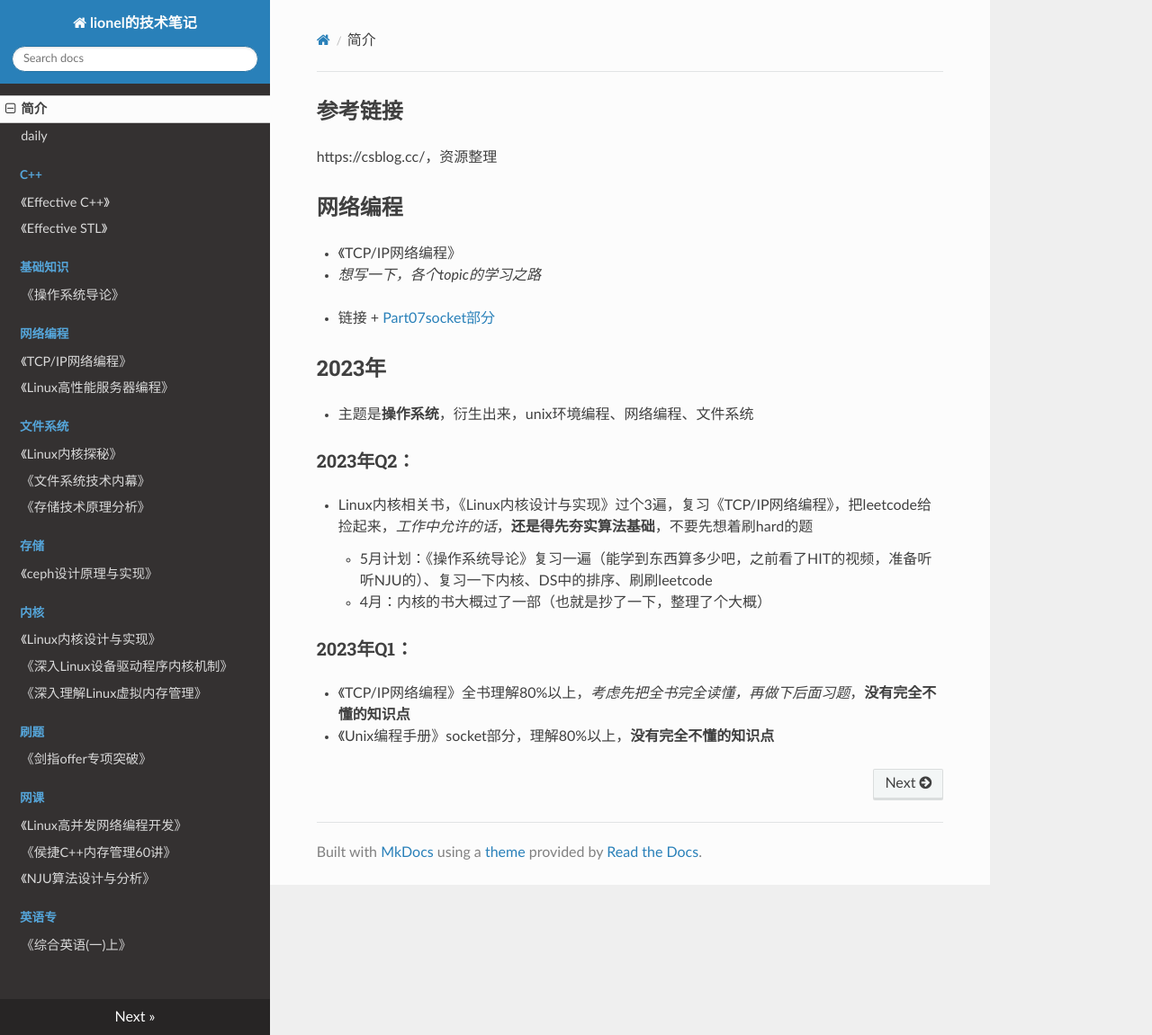
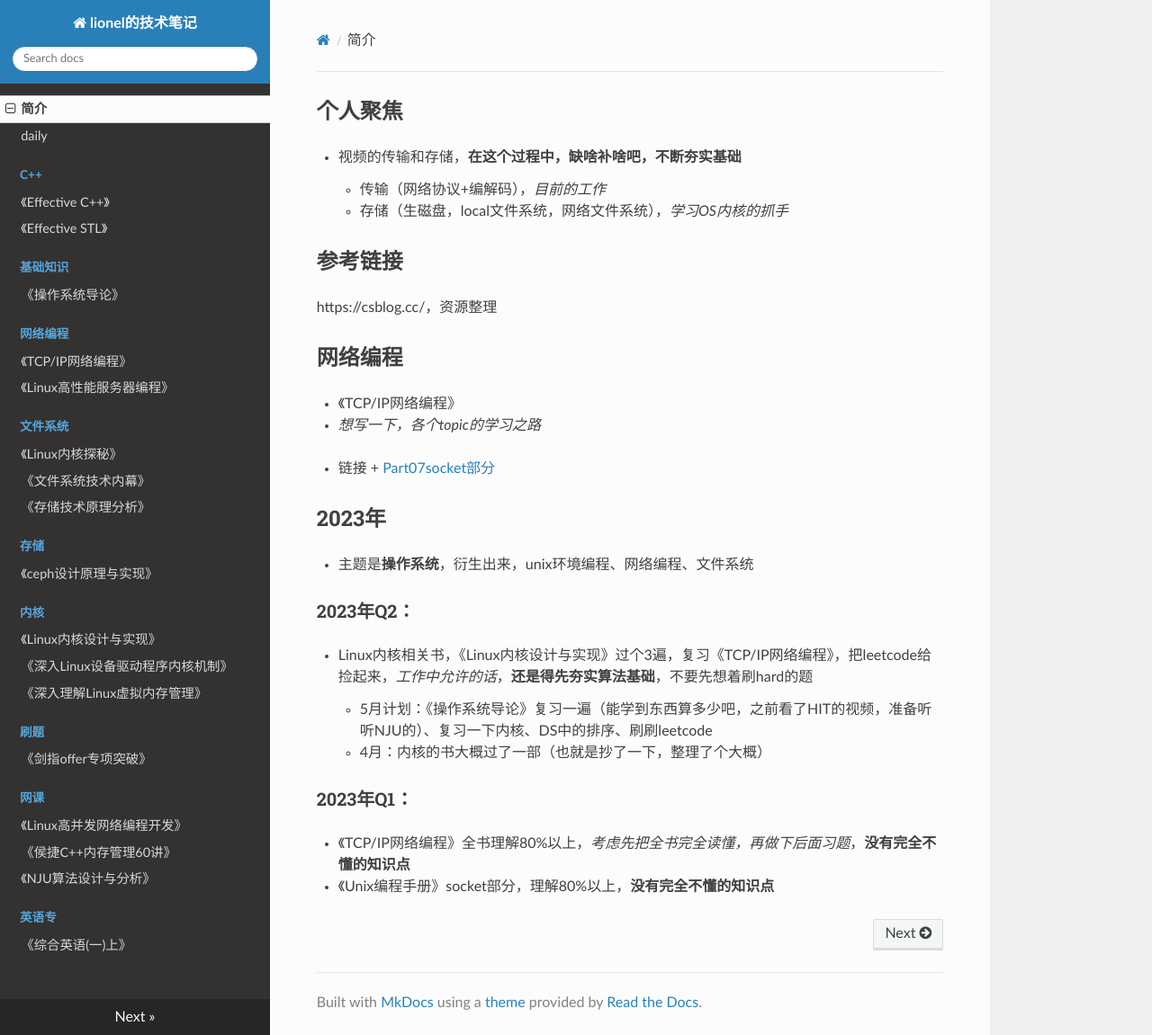
Before and after one commit to wolflion/booknotes, an MkDocs documentation site: the page built from docs/index.md, in a window 1280 px wide and 1151 px high. Shown: the whole window at 90% size. Built offline with MkDocs 1.6.1, drawn with Linux system fonts in a browser that asks for light colours; nearby versions of some CDN libraries.

Commit message:
Update index.md

```diff
--- a/docs/index.md
+++ b/docs/index.md
@@ -1,3 +1,9 @@
+## 个人聚焦
+
++ 视频的传输和存储，**在这个过程中，缺啥补啥吧，不断夯实基础**
+  + 传输（网络协议+编解码），*目前的工作*
+  + 存储（生磁盘，local文件系统，网络文件系统），*学习OS内核的抓手*
+
 ## 参考链接
 
 https://csblog.cc/，资源整理
```
